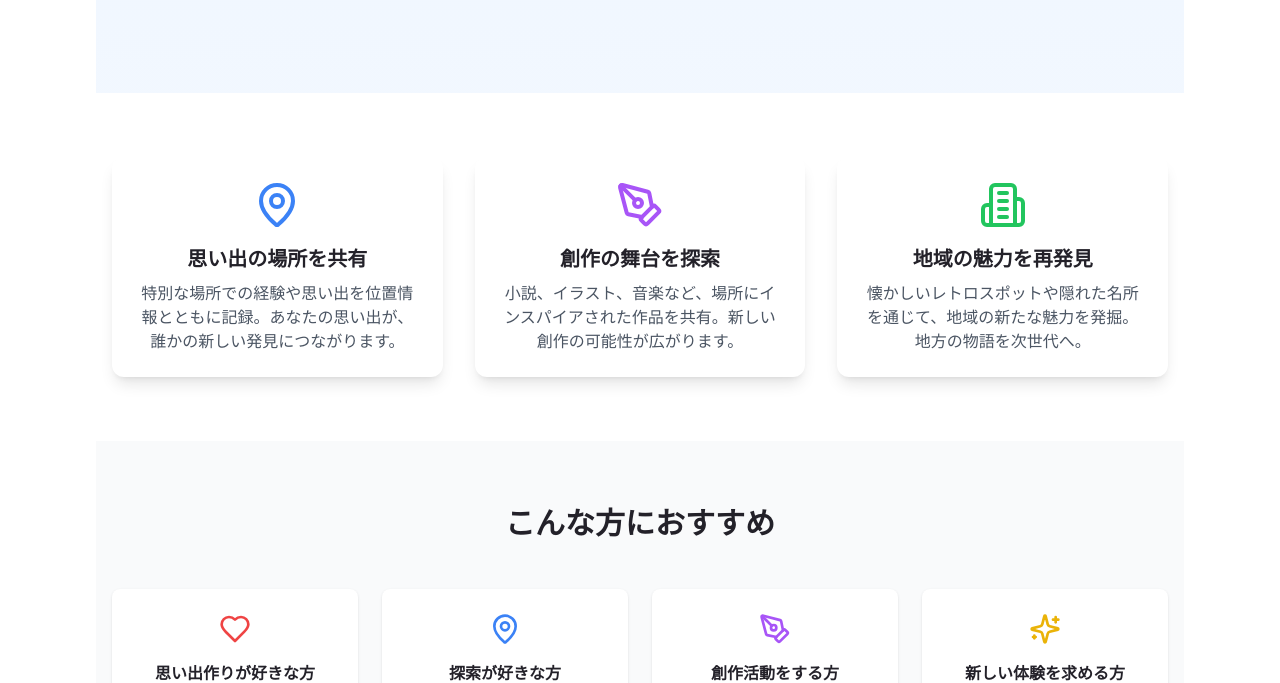
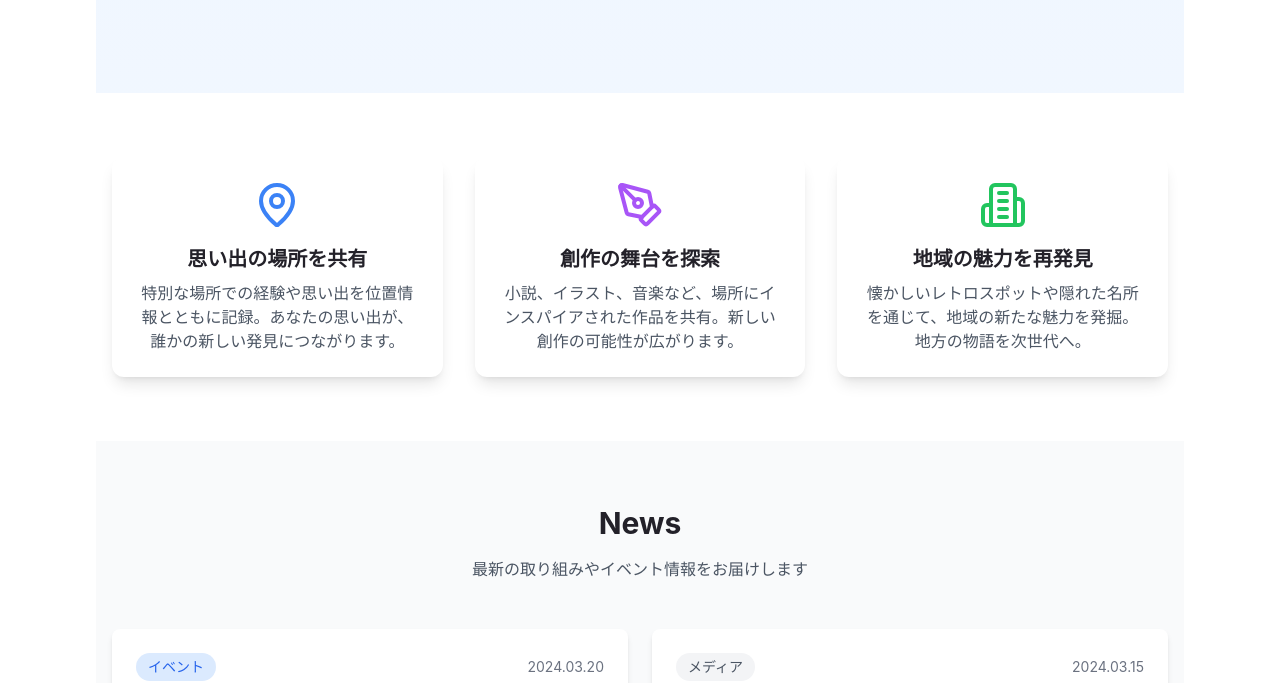
Before and after one commit to Hiroki-Omori111/talematon-landing-page, a Gatsby site: page / in a window 1280 px wide. Shown: the part 279-962 px from the top of the page. Built offline with nearby package versions, Linux system fonts and the light colour scheme; Gatsby itself is replaced by a stand-in of ours.

Commit message:
NewsListコンポーネントを読み込む位置を変更

```diff
--- a/src/components/LandingPage.tsx
+++ b/src/components/LandingPage.tsx
@@ -8,6 +8,7 @@ import {
   Sparkles,
   ChevronRight,
 } from "lucide-react";
+import NewsList from "../components/NewsList";
 
 const LandingPage = () => {
   const [activeFeature, setActiveFeature] = useState(0);
@@ -72,6 +73,8 @@ const LandingPage = () => {
           </div>
         </div>
       </div>
+
+      <NewsList />
 
       {/* 利用者セクション */}
       <div className="py-16 bg-gray-50">
--- a/src/pages/index.tsx
+++ b/src/pages/index.tsx
@@ -1,7 +1,6 @@
 import * as React from "react";
 import type { HeadFC, PageProps } from "gatsby";
 import LandingPage from "../components/LandingPage";
-import NewsList from "../components/NewsList";
 
 const pageStyles = {
   color: "#232129",
```
